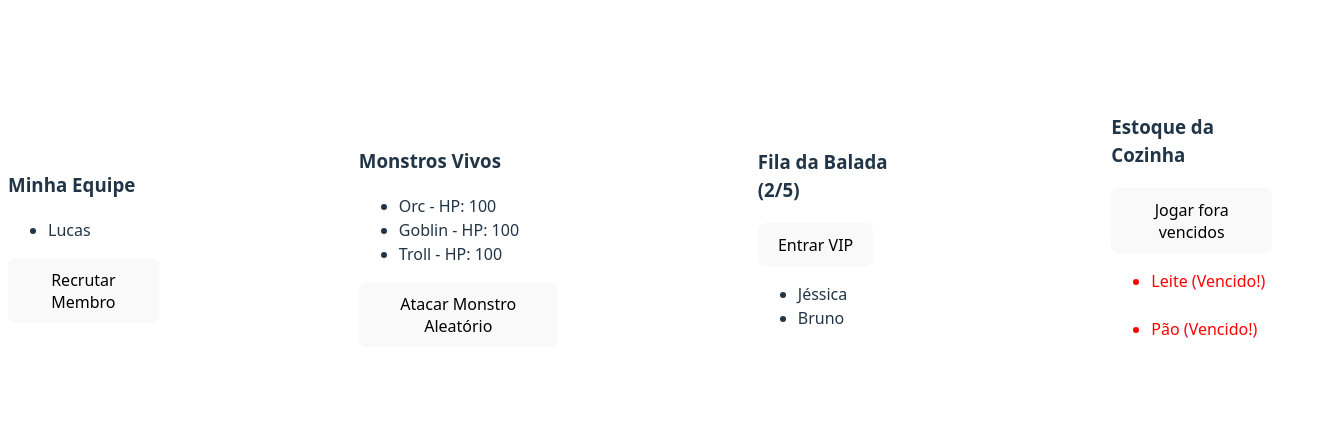
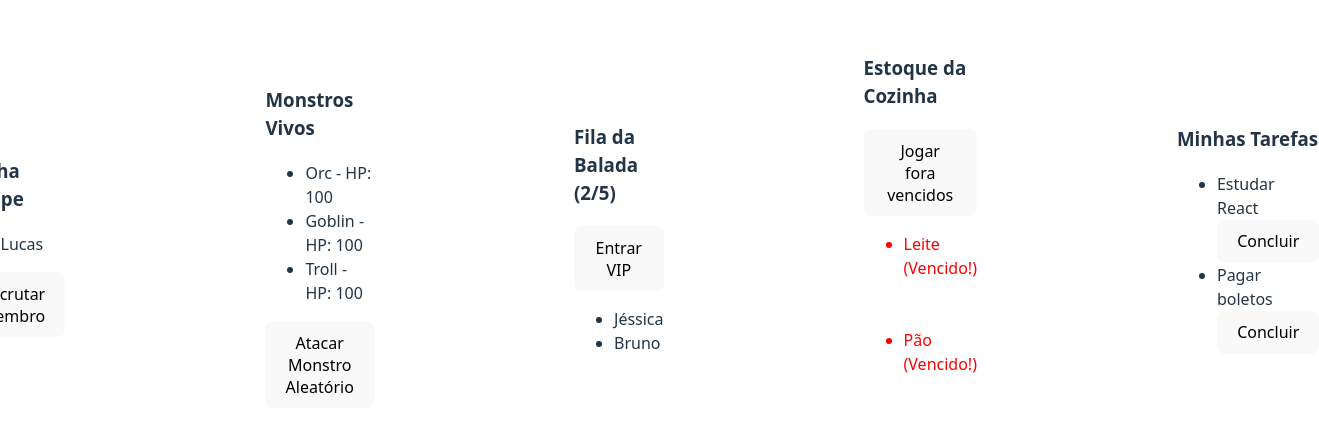
Before and after one commit to Jo4ocarlos/Desafios-React, a React (Vite) app in the folder Desafio_1/previous_state/: page / in a window 1280 px wide. Shown: the part 170-602 px from the top of the page, 1319 px wide, since content can reach past the window. Built offline with nearby package versions, Linux system fonts and the light colour scheme.

Commit message:
resolução do DesafioTarefas + comentários dos desafios anteriores

```diff
--- a/Desafio_1/previous_state/src/App.jsx
+++ b/Desafio_1/previous_state/src/App.jsx
@@ -4,6 +4,7 @@ import DesafioDois from './components/DesafioDois'
 import DesafioUm from './components/DesafioUm'
 import DesafioPorteiro from './components/DesafioPorteiro'
 import DesafioEstoque from './components/DesafioEstoque'
+import DesafioTarefas from './components/DesafioTarefas'
 function App() {
 
 
@@ -14,6 +15,7 @@ function App() {
       <div><DesafioDois/></div>
       <div><DesafioPorteiro/></div>
       <div><DesafioEstoque/></div>
+      <div><DesafioTarefas/></div>
     </section>
     </>
   )
--- a/Desafio_1/previous_state/src/components/DesafioDois.jsx
+++ b/Desafio_1/previous_state/src/components/DesafioDois.jsx
@@ -1,5 +1,6 @@
 import { useState } from "react";
 
+// Desafio consiste em sortear um monstro que irá perder 20 de HP toda vezes que for sorteado
 const DesafioDois = () => {
     const [monstros, setMonstros] = useState([
         { id: 1, nome: "Orc", hp: 100 },
@@ -13,8 +14,10 @@ const DesafioDois = () => {
         console.log(indiceSorteado)
 
        const idSorteado = monstros[indiceSorteado].id
-       setMonstros((prevMonstro =>{
-        return prevMonstro.map((monstro) =>{
+       setMonstros((prevMonstros =>{
+
+        return prevMonstros.map((monstro) =>{ //usamos o map com Previous state para devolver uma lista com o monstro sortesado com -20 de hp
+            // a utlzição do Previous serve para sempre utilizarmos a versão mais recente da lista, dessa maneira o hp vai de 100..80..60..etc
             if(monstro.id == idSorteado ){
                 return {...monstro, hp: monstro.hp - 20}
             }else {
--- /dev/null
+++ b/Desafio_1/previous_state/src/components/DesafioTarefas.jsx
@@ -0,0 +1,43 @@
+import { useState } from "react";
+
+const DesafioTarefas = () => {
+    const [tarefas, setTarefas] = useState([
+        { id: 1, texto: "Estudar React", completada: false },
+        { id: 2, texto: "Pagar boletos", completada: false }
+    ]);
+
+    const toggleTarefa = (idParaAlterar) => {
+
+        setTarefas((prevTarefas) =>{
+
+             return prevTarefas.map((tarefa)=>{
+
+            if(tarefa.id === idParaAlterar){
+
+                return {...tarefa, completada: !tarefa.completada}
+
+            }else{
+                return tarefa;
+            }
+            })
+        })
+
+    }
+
+    return (
+        <div>
+            <h3>Minhas Tarefas</h3>
+            <ul>
+                {tarefas.map(tarefa => (
+                    <li key={tarefa.id} style={{ textDecoration: tarefa.completada ? 'line-through' : 'none' }}>
+                        {tarefa.texto}
+                        <button onClick={() => toggleTarefa(tarefa.id)}>
+                            {tarefa.completada ? "Desfazer" : "Concluir"}
+                        </button>
+                    </li>
+                ))}
+            </ul>
+        </div>
+    )
+}
+export default DesafioTarefas;
--- a/Desafio_1/previous_state/src/components/DesafioUm.jsx
+++ b/Desafio_1/previous_state/src/components/DesafioUm.jsx
@@ -1,5 +1,6 @@
 import { useState } from "react";
 
+//resoulução do desafio que consiste em sortear uma pessoa de dentro da lista e adicionala a equipe, com um id proprio
 const DesafioUm = () => {
     const nomesPossiveis = ["Ana", "Carlos", "João", "Maria"];
 
@@ -7,30 +8,32 @@ const DesafioUm = () => {
         { id: 1, nome: "Lucas" }
     ]);
 
+
     const sortearMembro = ()=>{
+        // sorteia um número aleatório baseado no tamanho da lista
         const indiceSorteado = Math.floor(Math.random() * nomesPossiveis.length);
         console.log(indiceSorteado)
 
         const membroSorteado = nomesPossiveis[indiceSorteado]
+        // o membro sorteado é uma das pessoas da lista(nomesPossiveis), na posição aleatoria definida pelo indice sorteado
 
         return membroSorteado;
-
 
 
     }
 
     const recrutarAleatorio = () => {
-
+//verificamos se todos já estão na lista
         if (equipe.length >= nomesPossiveis.length + 1) {
-            alert("A equipe está completa!");
+            alert("A equipe está completa!"); //esse +1 é porque já havia uma pessoa previamente na lista
             return;
         }
-        const membroSorteado = sortearMembro()
+        const membroSorteado = sortearMembro(); //sorteamos um membro e atribuimos a uma variável
 
        const jaExiste = equipe.some((membro)=>{
            return membro.nome == membroSorteado
         })
-
+//validação se o membro já existe dentro da equipe
         if(jaExiste){
             alert(`Opa! ${membroSorteado} já está na equipe. Tente de novo!`);
             return
@@ -43,6 +46,7 @@ const DesafioUm = () => {
         setEquipe((prevEquipe)=>{
          return [...prevEquipe, NovoMembro];
         })
+        // adicionamos um novo membro  a equipe com spread operator
     }
 
 
```
